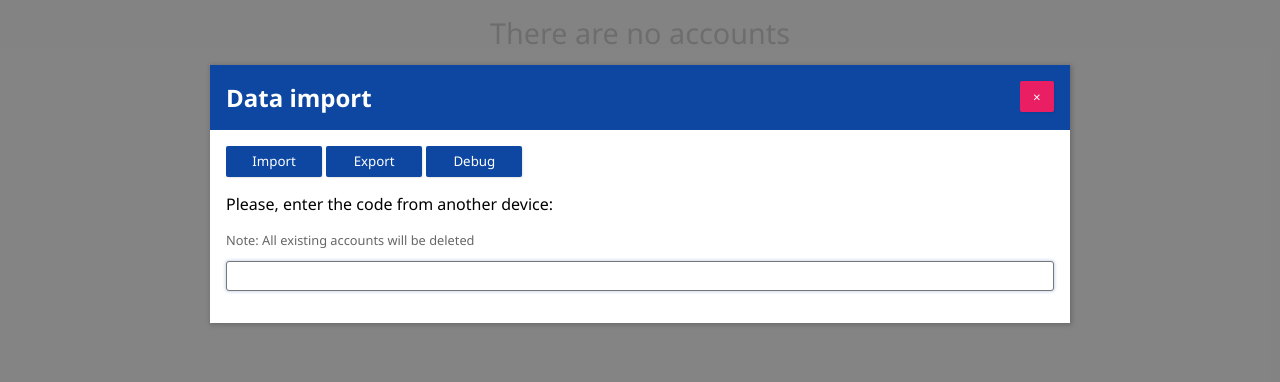
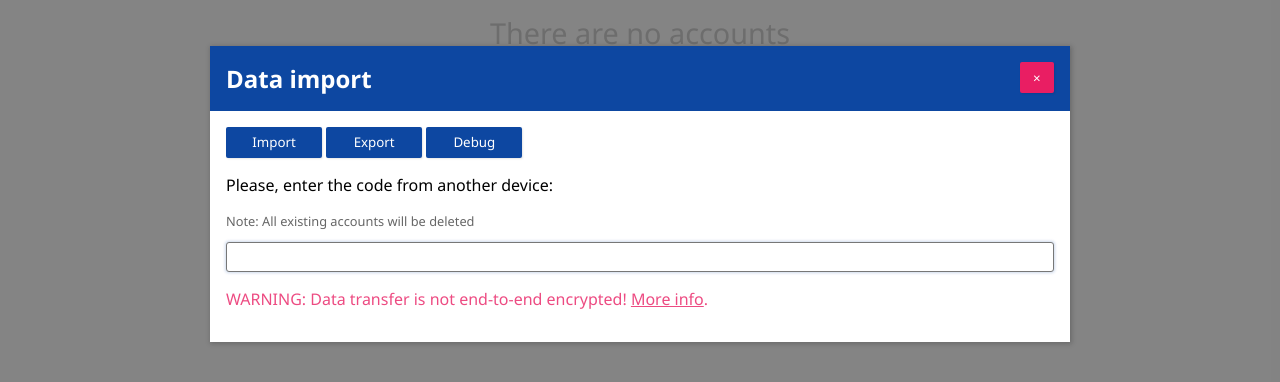
Before and after one commit to rensatsu/otp-gen-web, a website built with webpack: page index.html in a window 1280 px wide. Both pictures are taken after a click on the link 980 px from the left and 25 px from the top of the page. Shown: the part 206-588 px from the top of the page. Built offline with nearby package versions, Linux system fonts and the light colour scheme.

Commit message:
added alpha warnings

```diff
--- a/src/index.js
+++ b/src/index.js
@@ -528,6 +528,10 @@ const Sync = {
 				<p>Please, enter the following code on the device, where you want to copy your data to:</p>
 				<div id='sync-tab-export-code'>...</div>
 				<p id='sync-tab-export-status'></p>
+				<p class='alpha-disclaimer'>
+					WARNING: Data transfer is not end-to-end encrypted!
+					<a href='https://github.com/rensatsu/otp-gen-web#warning-' target='_blank'>More info</a>.
+				</p>
 			</div>
 
 			<div id='sync-tab-import'>
@@ -537,6 +541,10 @@ const Sync = {
 					<input type='number' id='sync-tab-import-code' maxlength='4' />
 				</div>
 				<p id='sync-tab-import-status'></p>
+				<p class='alpha-disclaimer'>
+					WARNING: Data transfer is not end-to-end encrypted!
+					<a href='https://github.com/rensatsu/otp-gen-web#warning-' target='_blank'>More info</a>.
+				</p>
 			</div>
 
 			<div id='sync-tab-debug'>
--- a/src/scss/app.scss
+++ b/src/scss/app.scss
@@ -417,6 +417,10 @@ form {
 }
 
 #sync-modal {
+	.alpha-disclaimer, .alpha-disclaimer a {
+		color: mix(#fff, $color-danger, 20%);
+	}
+
 	#sync-tab-export, #sync-tab-import, #sync-tab-debug {
 		display: none;
 	}
```
Also changed, not shown: README.md.
